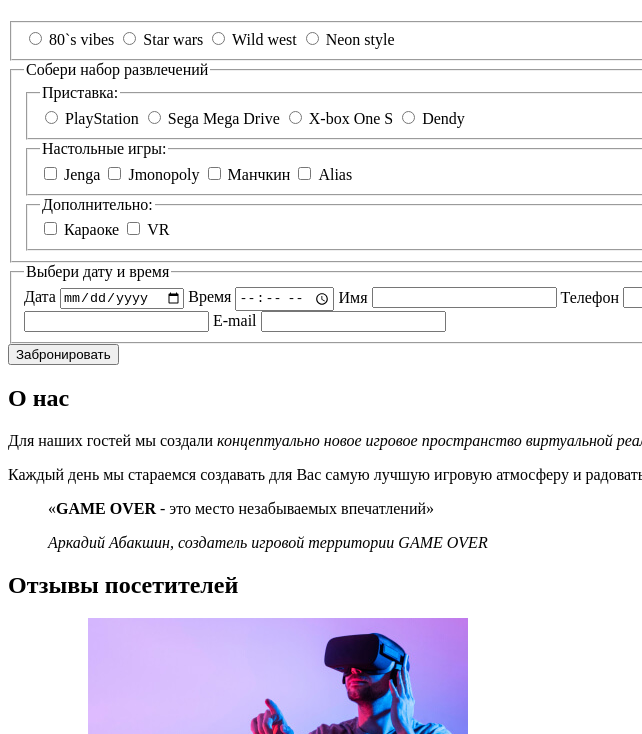
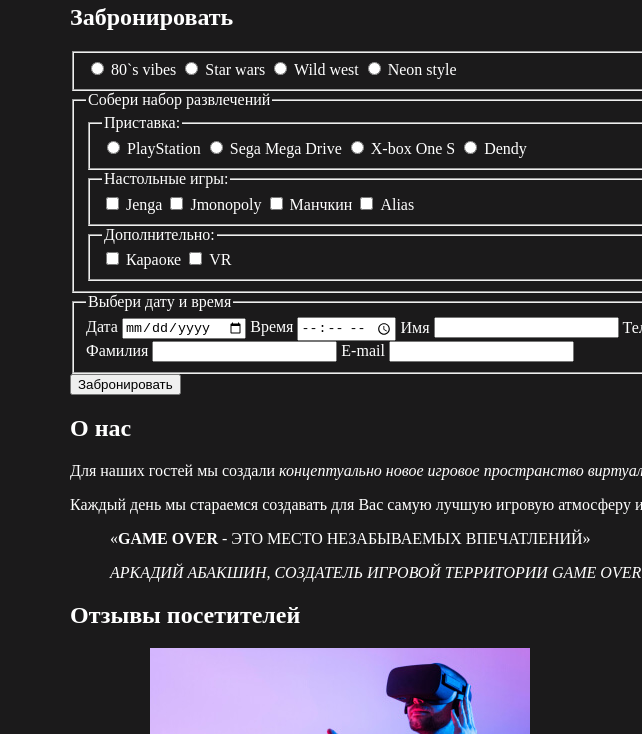
Before and after one commit to Kubanych22/go, a plain HTML site: page index.html in a window 1280 px wide. Shown: the part 2066-2800 px from the top of the page, without its empty margins (0-642 px from the left). Drawn offline with Linux system fonts and the light colour scheme.

Commit message:
Module 2. Lesson-01

```diff
--- a/index.html
+++ b/index.html
@@ -10,17 +10,14 @@
   <link rel="icon" type="image/png" sizes="32x32" href="img/favicons/favicon-32x32.png">
   <link rel="icon" type="image/png" sizes="16x16" href="img/favicons/favicon-16x16.png">
   <link rel="mask-icon" href="img/favicons/safari-pinned-tab.svg" color="#5bbad5">
-  <style>
-    img {
-      max-width: 100%;
-      height: auto;
-      object-fit: contain;
-    }
-  </style>
-  <title>Урок 1. Проект Go</title>
+
+  <link rel="stylesheet" href="style.css">
+
+  <title>Модуль 2. Проект Go</title>
 </head>
 
 <body>
+  <div class="wrapper">
     <header>
       <img src="img/logo.svg" alt="Логотип компании Go">
       <nav>
@@ -289,6 +286,7 @@
         </ul>
       </section>
     </footer>
+  </div>
 </body>
 
 </html>
--- /dev/null
+++ b/style.css
@@ -0,0 +1,23 @@
+* {
+  box-sizing: border-box;
+}
+
+img {
+  max-width: 100%;
+  height: auto;
+}
+
+body {
+  background-color: #1b1a1b;
+  color: #ffffff;
+}
+
+.wrapper {
+  width: 1200px;
+  padding: 30px;
+  margin: 0 auto;
+}
+
+blockquote {
+  text-transform: uppercase;
+}
```
Lines whose indentation alone changed are shown as unchanged.
